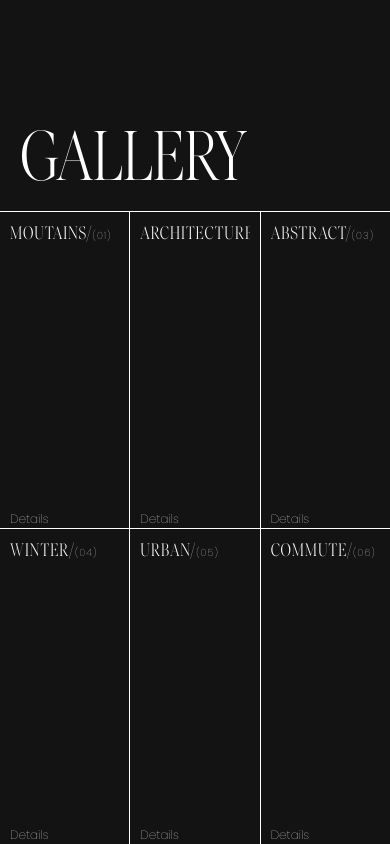
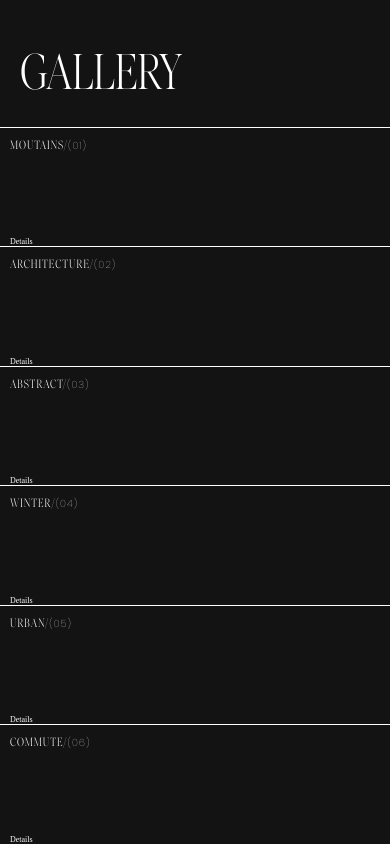
Before and after one commit to JohanKlingstrom/img-gallery, a website: page index.html in a window 390 px wide. Drawn offline with Linux system fonts and the light colour scheme.

Commit message:
Responsive queries

```diff
--- a/app.js
+++ b/app.js
@@ -57,7 +57,16 @@ function setActive(indexArray) {
             gridItems[i].classList.remove('expand');
         }
     }
-}
+};
+
+window.addEventListener('resize', () => {
+    for(let i = 0; i < gridItems.length; i++){
+        gridItems[i].classList.remove('active');
+        gridItems[i].classList.remove('expand');
+        gridRows[0].style.height = '50%'
+        gridRows[1].style.height = '50%'
+    }
+})
 
 setTimeout(() => {
     heading.classList.add('show');
--- a/style.css
+++ b/style.css
@@ -170,3 +170,41 @@ span {
     opacity: 1;
     transition: 0.9s;
 }
+
+@media screen and (max-width: 600px) {
+    .header {
+      height: 15%;
+      padding: 20px;
+    }
+
+    .grid {
+      top: 15%;
+      height: 85%;
+    }
+
+    .row {
+      flex-direction: column;
+    }
+
+    .grid-item {
+      border-right: none;
+    }
+
+    .heading h1 {
+      font-size: 50px;
+    }
+
+    h2 {
+      font-family: "ivar";
+      letter-spacing: 1px;
+      font-size: 12px;
+      text-transform: uppercase;
+    }
+
+    h5 {
+      font-family: "NeueMontreal";
+      font-size: 8px;
+      position: absolute;
+      bottom: 0;
+    }
+  }
```
